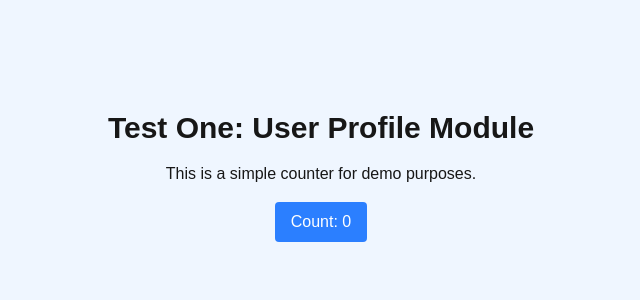
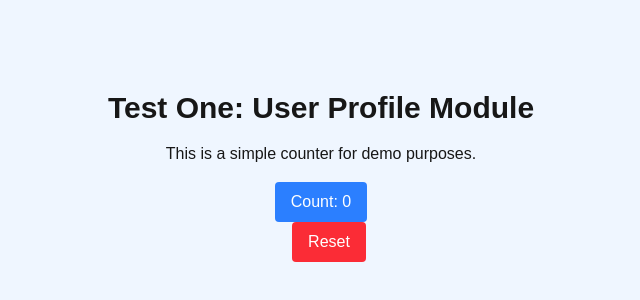
Before and after one commit to brijeshborad/git-worktree-demo, a Next.js app: page /test-one in a window 1280 px wide. Shown: the part 224-524 px from the top of the page, without its empty margins (319-959 px from the left). Built offline with nearby package versions, Linux system fonts and the light colour scheme.

Commit message:
Add reset button to test-one module

```diff
--- a/src/app/test-one/page.tsx
+++ b/src/app/test-one/page.tsx
@@ -16,6 +16,12 @@
             >
                 Count: {count}
             </button>
+            <button
+                onClick={() => setCount(0)}
+                className="ml-4 px-4 py-2 bg-red-500 text-white rounded hover:bg-red-700"
+            >
+                Reset
+            </button>
         </div>
     );
 }
```
